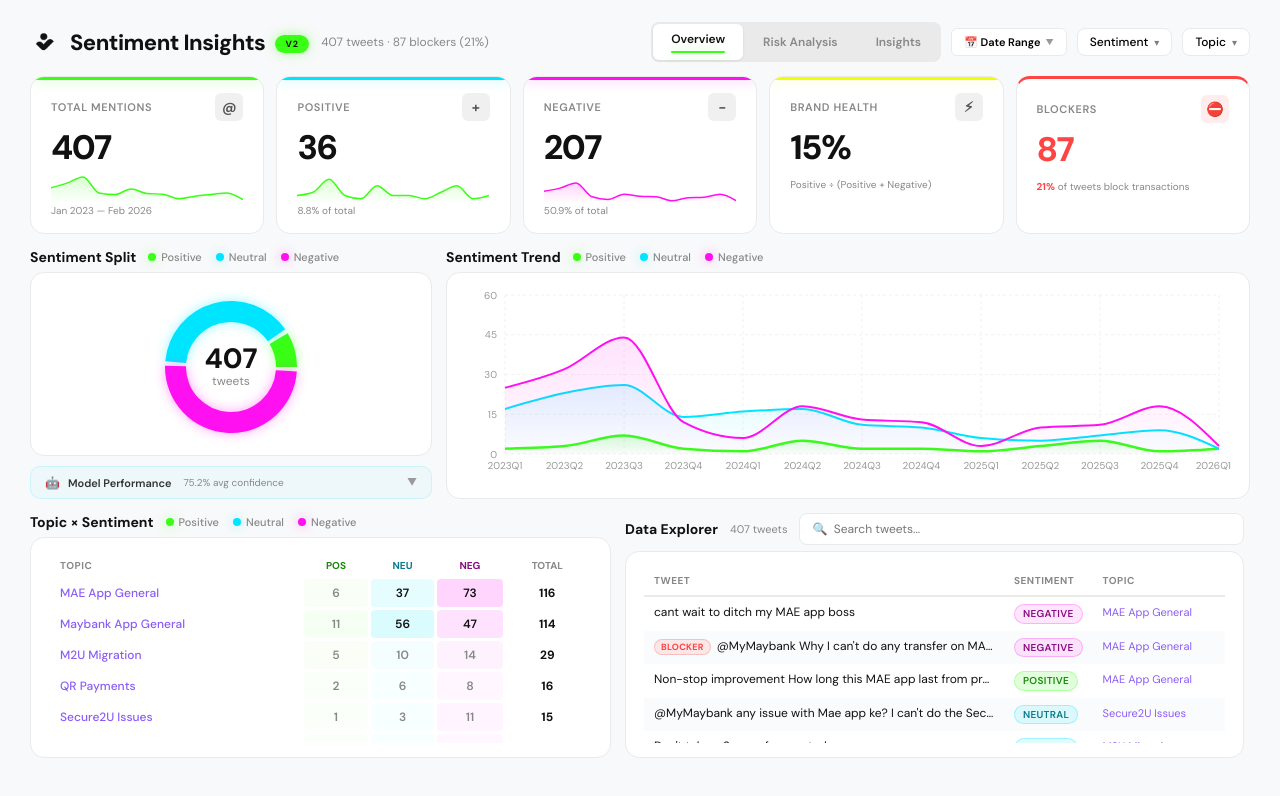
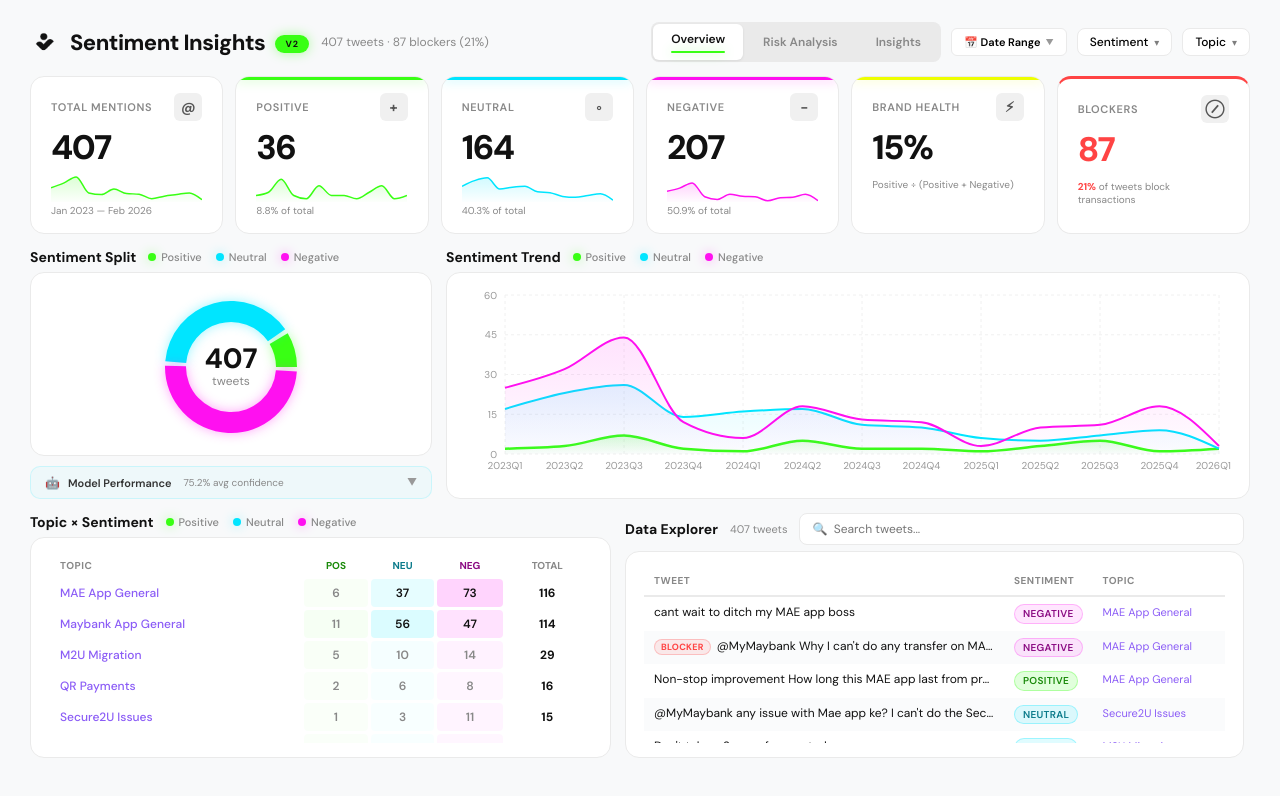
Before and after one commit to lawalah/Sentiment-Insights-Dashboard, a Next.js app in the folder dashboard/: page /v2 in a window 1280 px wide. Shown: the top 796 px of the page. Built offline with nearby package versions, Linux system fonts and the light colour scheme.

Commit message:
Restore Negative KPI card that was replaced by Neutral

```diff
--- a/dashboard/app/v2/V2KPICards.js
+++ b/dashboard/app/v2/V2KPICards.js
@@ -29,8 +29,8 @@
 
 export default function V2KPICards({ total, positive, negative, neutral, brandHealth, filtered, hasFilters, timeline, blockerCount, blockerPct }) {
     return (
-        <div className="v2-kpi-grid" style={{ gridTemplateColumns: "repeat(5, 1fr)" }}>
-            <div className="v2-kpi green">
+        <div className="v2-kpi-grid" style={{ gridTemplateColumns: "repeat(6, 1fr)" }}>
+            <div className="v2-kpi">
                 <div className="v2-kpi-top">
                     <span className="v2-kpi-label">Total Mentions</span>
                     <div className="v2-kpi-icon">@</div>
@@ -40,7 +40,7 @@
                 <div className="v2-kpi-sub">{hasFilters ? `of ${total} total` : "Jan 2023 — Feb 2026"}</div>
             </div>
 
-            <div className="v2-kpi cyan">
+            <div className="v2-kpi green">
                 <div className="v2-kpi-top">
                     <span className="v2-kpi-label">Positive</span>
                     <div className="v2-kpi-icon">+</div>
@@ -48,6 +48,16 @@
                 <div className="v2-kpi-value">{positive}</div>
                 <Sparkline data={timeline} dataKey="Positive" color="#39FF14" />
                 <div className="v2-kpi-sub">{((positive / total) * 100).toFixed(1)}% of total</div>
+            </div>
+
+            <div className="v2-kpi cyan">
+                <div className="v2-kpi-top">
+                    <span className="v2-kpi-label">Neutral</span>
+                    <div className="v2-kpi-icon">◦</div>
+                </div>
+                <div className="v2-kpi-value">{neutral}</div>
+                <Sparkline data={timeline} dataKey="Neutral" color="#00E5FF" />
+                <div className="v2-kpi-sub">{((neutral / total) * 100).toFixed(1)}% of total</div>
             </div>
 
             <div className="v2-kpi pink">
@@ -72,7 +82,7 @@
             <div className="v2-kpi" style={{ borderTop: "3px solid #FF4444" }}>
                 <div className="v2-kpi-top">
                     <span className="v2-kpi-label">Blockers</span>
-                    <div className="v2-kpi-icon" style={{ background: "rgba(255,68,68,0.1)", color: "#FF4444" }}>⛔</div>
+                    <div className="v2-kpi-icon">⊘</div>
                 </div>
                 <div className="v2-kpi-value" style={{ color: "#FF4444" }}>{blockerCount}</div>
                 <div className="v2-kpi-sub" style={{ marginTop: 8 }}>
```
